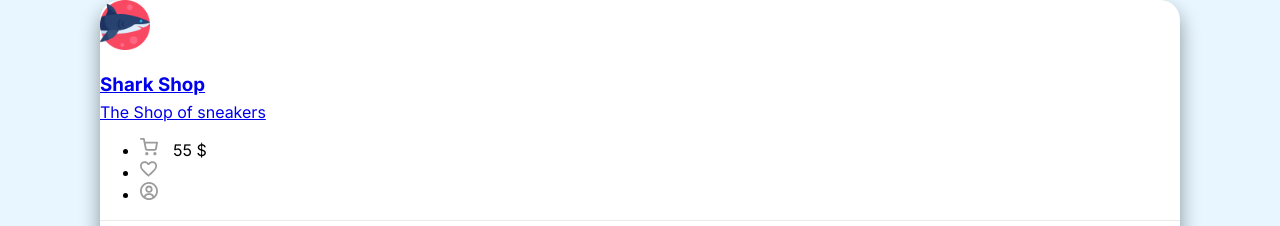
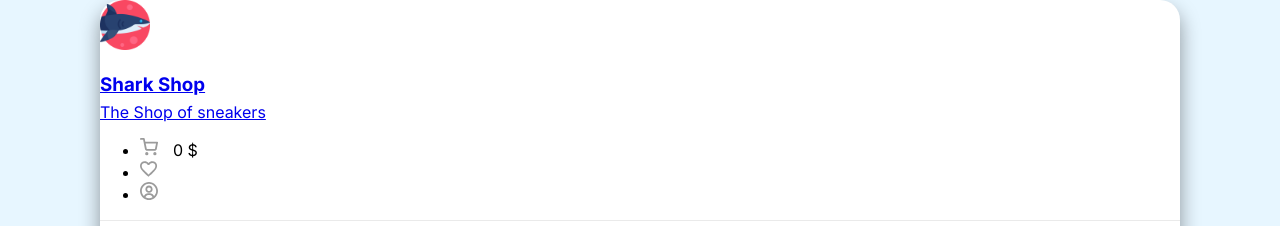
Before and after one commit to ches47/Shark-Shop, a React (Create React App) app: page / in a window 1280 px wide. Shown: the top 226 px of the page. Built offline with nearby package versions, Linux system fonts and the light colour scheme; no server answers.

Commit message:
React part 4 -start

```diff
--- a/src/components/Drawer.js
+++ b/src/components/Drawer.js
@@ -7,7 +7,6 @@ import AppContext from '../context';
 const delay = (ms) => new Promise((resolve) => setTimeout(resolve, ms));
 
 function Drawer({onClose, onRemove, items = [] }) {
-    const { cartItems, setCartItems } = React.useContext(AppContext);
     const [orderId, setOrderId] = React.useState(null);
     const [isOrderComplete, setIsOrderComplete] = React.useState(false);
     const [isLoading, setIsLoading] = React.useState(false);
@@ -63,12 +62,12 @@ function Drawer({onClose, onRemove, items = [] }) {
                <li>
                  <span>Summative: </span>
                  <div></div>
-                 <b>240 $ </b>
+                 <b>{totalPrice} $ </b>
                </li>
                <li className="d-flex">
                  <span>Tax 5%: </span>
                  <div>  </div>
-                 <b>6 $</b>
+                 <b>{(totalPrice / 100) * 5} $</b>
                </li>
              </ul>
              <button disabled={isLoading} onClick={onClickOrder} className="violent-button" >Сheckout <img className="violent-button__img" src="/img/arrow-right.svg" alt="arrow-right" /> </button>
--- a/src/components/Header.js
+++ b/src/components/Header.js
@@ -1,6 +1,11 @@
+import React from 'react';
 import { Link } from 'react-router-dom';
+import AppContext from '../context';
 
 function Header(props)  {
+    const { cartItems } = React.useContext(AppContext);
+    const totalPrice = cartItems.reduce((sum, obj) => obj.price + sum, 0);
+
     return (
      <header className="d-flex justify-between align-center p-20">
       <Link to="/">
@@ -15,7 +20,7 @@ function Header(props)  {
        <ul className="headerRight d-flex ">
          <li onClick={props.onClickCart} className="mr-30 cu-p">
          <img src="img/Kors.svg" alt="Cart" width="18px" height="18px" />
-           <span className="ml-10">55 $</span>
+           <span className="ml-10">{totalPrice} $</span>
          </li>
          <li className="mr-20 cu-p">
             <Link to="/favorites">
```
Also changed, not shown: src/hooks/useCart.js (added, +8 -0 lines).
